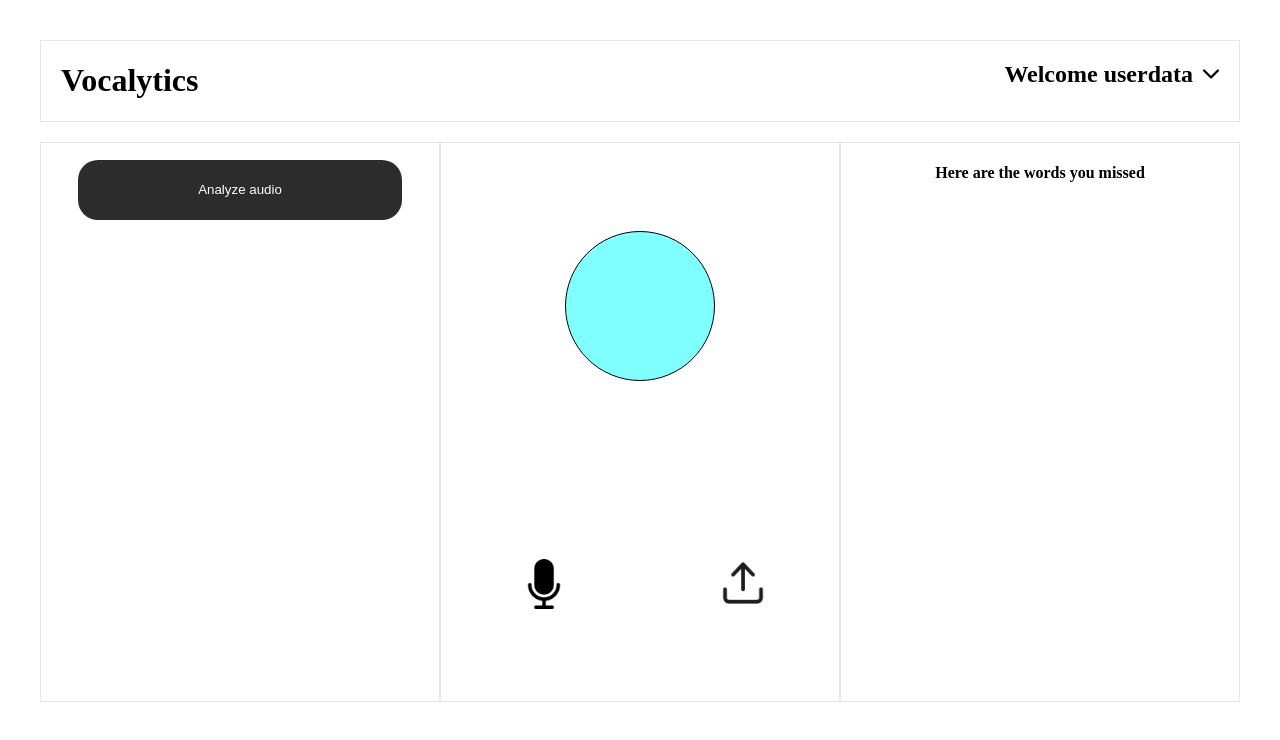
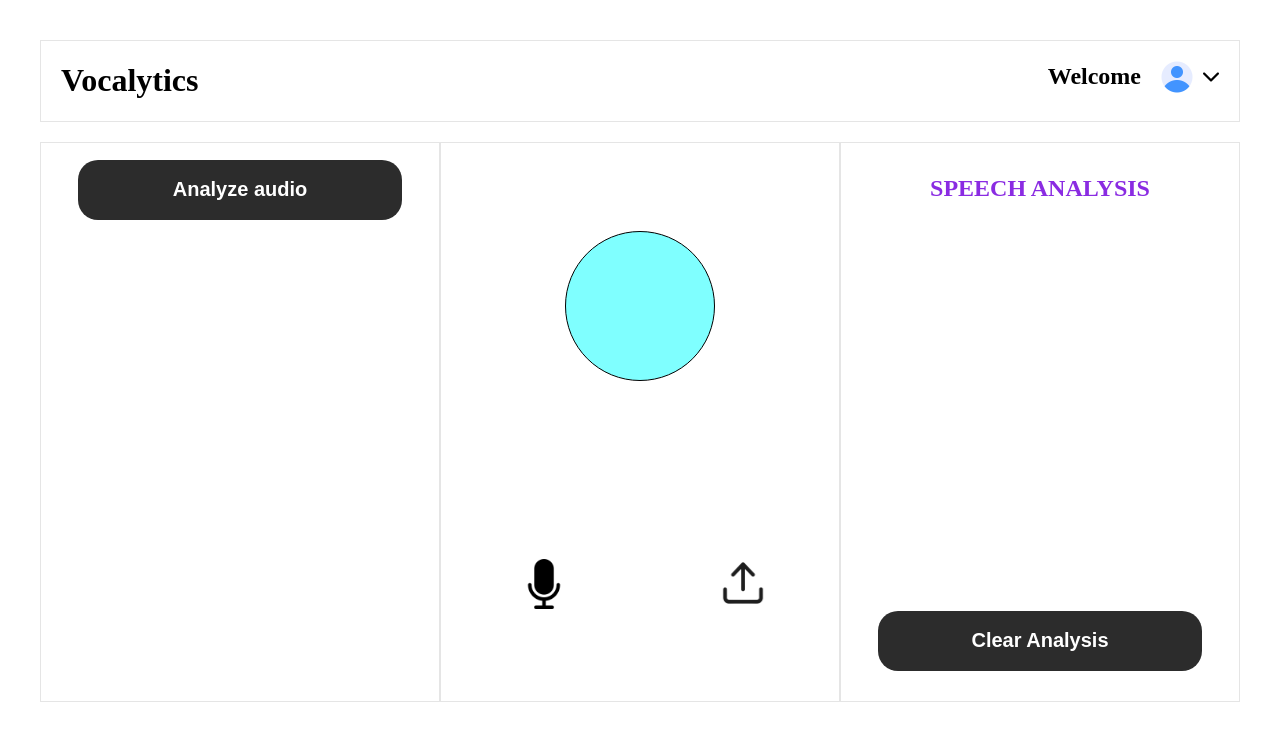
Before and after one commit to luka2220/Hack-Trent-2024, a React (Vite) app in the folder client/: page /Home in a window 1280 px wide. Shown: the top 740 px of the page. Built offline with nearby package versions, Linux system fonts and the light colour scheme.

Commit message:
nav commit

```diff
--- a/client/src/components/AudioRecorder.jsx
+++ b/client/src/components/AudioRecorder.jsx
@@ -19,7 +19,9 @@ const AudioRecorder = ({recordings, setRecordings, recording, setRecording}) =>
             });
 
             if (response.ok) {
-                console.log(response.json());
+                const data= await response.json()
+                console.log(data);
+                localStorage.setItem("response",JSON.stringify(data))
             } else {
                 console.log("Failed to upload audio.");
             }
--- a/client/src/components/nav.css
+++ b/client/src/components/nav.css
@@ -13,6 +13,11 @@
     margin-bottom: 0px;
     padding-bottom: 0px;
 }
+.nav-action h2{
+    display: flex;
+    align-items: center;
+    gap: 20px;
+}
 .nav-dropdown{
     display: flex;
     align-items: center;
@@ -20,7 +25,7 @@
     margin-bottom: 0px;
     padding-bottom: 0px;
 }
-.nav-action img{
+.dropdown-img{
     max-width: 100%;
     height: 1rem;
     cursor: pointer;
@@ -35,3 +40,7 @@
     font-weight: 600;
     cursor: pointer;
 }
+.avatar-img{
+    width: max-content;
+    height: 2rem;
+}
--- a/client/src/components/nav.jsx
+++ b/client/src/components/nav.jsx
@@ -1,5 +1,6 @@
 import { useState } from "react"
 import dropdownimg from "../assets/dropdown.png"
+import avatar from "../assets/user.png"
 import "./nav.css"
 export default function Nav(){
     const [dropdown,setDropdown]=useState(false)
@@ -40,8 +41,8 @@ export default function Nav(){
         <h1>Vocalytics</h1>
         <div className="nav-action">
             <div className="nav-dropdown">
-            <h2>Welcome userdata</h2>
-            <img src={dropdownimg} alt="" onClick={handleDropdown}/>
+            <h2>Welcome <img src={avatar} alt="" className="avatar-img"/></h2>
+            <img src={dropdownimg} alt="" onClick={handleDropdown} className="dropdown-img"/>
             </div>
             {dropdown && <h4>Logout</h4>}
         </div>
--- a/client/src/recording.css
+++ b/client/src/recording.css
@@ -13,6 +13,8 @@
     height: 60px;
     border-radius: 20px;
     margin-top: 17px;
+    font-weight: 600;
+    font-size: 20px;
 }
 .section{
     display: flex;
@@ -63,3 +65,32 @@
         background-position: 200% 0;
     }
 }
+.section-3{
+    align-items: center;
+    justify-content: space-between;
+    padding-bottom: 30px;
+}
+.section-3 h4{
+    font-size: 24px;
+    color: blueviolet;
+}
+.section-3 h3{
+    font-weight: 700;
+    font-size: 22px;
+
+}
+.section-3 h2{
+    display: flex;
+    flex-direction: column;
+    text-align: left;
+    padding-left: 40px;
+}
+.section-3 li{
+    list-style: decimal;
+    margin-left: 0px;
+    color: red;
+
+}
+.error-container{
+    display: flex;
+}
--- a/client/src/recording.jsx
+++ b/client/src/recording.jsx
@@ -5,16 +5,30 @@ import AudioRecorder from "./components/AudioRecorder";
 export default function Recording() {
   const [recordings, setRecordings] = useState([]);
   const [recording, setRecording] = useState(false);
+  const [analysis,setAnalysis]=useState(null);
 
   const deleteRecording = (index) => {
     setRecordings((prevRecordings) => prevRecordings.filter((_, i) => i !== index));
   };
 
+  function handleAnalysis(){
+    const responsedata=localStorage.getItem("response")
+    if(responsedata){
+      var data=JSON.parse(responsedata)
+      console.log(data);
+      setAnalysis(data)
+    }
+  }
+
+  function handleClearAnalysis() {
+    setAnalysis(null);
+  }
+
   return (
     <div className="recording-body">
       <section className="section-1 section">
         <div>
-          <button className="analysis-btn">Analyze audio</button>
+          <button className="analysis-btn" onClick={handleAnalysis}>Analyze audio</button>
         </div>
         <div>
           <div style={{ display: "flex", flexDirection: "column", gap: "10px", marginTop: "20px" }}>
@@ -29,6 +43,8 @@ export default function Recording() {
                   borderRadius: "5px",
                   width: "90%",
                   justifyContent: "space-between",
+                  alignSelf: "center"
+
                 }}
               >
                 {/* Audio player */}
@@ -71,8 +87,32 @@ export default function Recording() {
       </section>
 
       <section className="section section-3">
-        <h4>Here are the words you missed</h4>
-      </section>
+        <h4>SPEECH ANALYSIS</h4>
+        {analysis &&   <h3>
+    Speech:-{" "}
+    {analysis.words.map((word, index) => (
+      <span
+        key={index}
+        style={{
+          color: analysis.incorrect.includes(index) ? "red" : "black", // red for incorrect words
+        }}
+      >
+        {word}{" "}
+      </span>
+    ))}
+  </h3>}
+  <div className="error-container">
+  {!setAnalysis && <h2>ERRORS:-</h2>}
+  {analysis && (
+          <h2>{" "}
+            {analysis.incorrect.map((index ,i) => <li key={i} className="error-list">{analysis.words[index]}</li>)}
+            </h2>
+)}
+  </div>
+
+  <button className="analysis-btn" onClick={handleClearAnalysis}>Clear Analysis</button>
+
+       </section>
     </div>
   );
 }
```
Also changed, not shown: client/src/assets/user.png (added), 1 other file (tests, documents, lock files or other folders).
